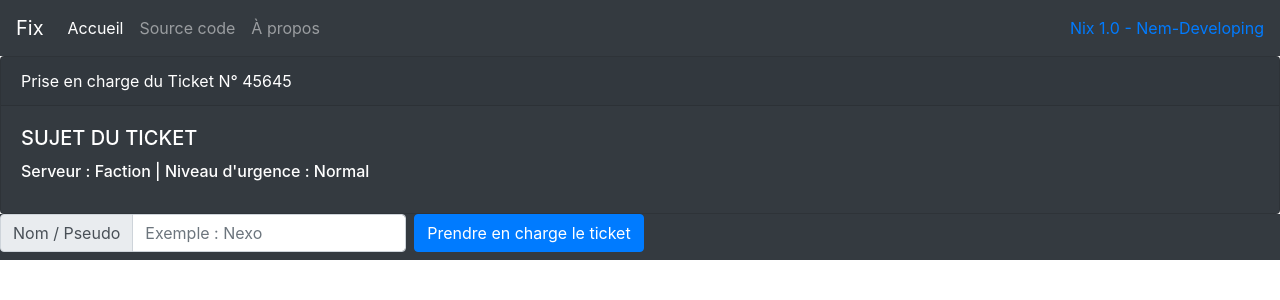
After one commit to Nem-developing/Fix, a PHP site: page /pages/prendre-en-charge.html in a window 1280 px wide. The commit adds this page. Shown: the top 300 px of the page. Run offline with PHP 8.4, Linux system fonts and the light colour scheme.

Commit message:
Ajout de pages...

```diff
--- /dev/null
+++ b/pages/prendre-en-charge.html
@@ -0,0 +1,71 @@
+<!DOCTYPE html>
+<!--
+Projet réalisé par Nem-developing, tout droits réservés.
+-->
+<!doctype html>
+<html lang="en">
+    <head>
+        <meta charset="utf-8">
+        <meta name="viewport" content="width=device-width, initial-scale=1, shrink-to-fit=no">
+        <link rel="stylesheet" href="https://stackpath.bootstrapcdn.com/bootstrap/4.5.0/css/bootstrap.min.css" integrity="sha384-9aIt2nRpC12Uk9gS9baDl411NQApFmC26EwAOH8WgZl5MYYxFfc+NcPb1dKGj7Sk" crossorigin="anonymous">
+        <title>Fix - Tickets</title>
+    </head>
+    <body>
+
+        <!-- Menu -->
+        <nav class="navbar navbar-expand-lg navbar-dark bg-dark">
+            <a class="navbar-brand" href="index.php">Fix</a>
+            <button class="navbar-toggler" type="button" data-toggle="collapse" data-target="#navbarColor01" aria-controls="navbarColor01" aria-expanded="false" aria-label="Toggle navigation">
+                <span class="navbar-toggler-icon"></span>
+            </button>
+
+            <div class="collapse navbar-collapse" id="navbarColor01">
+                <ul class="navbar-nav mr-auto">
+                    <li class="nav-item active">
+                        <a class="nav-link" href="../index.php">Accueil <span class="sr-only">(current)</span></a>
+                    </li>
+                    <li class="nav-item">
+                        <a class="nav-link" href="https://github.com/Nem-developing/fix/">Source code</a>
+                    </li>
+                    <li class="nav-item">
+                        <a class="nav-link" href="#">À propos</a>
+                    </li>
+                </ul>
+                <a class="version" href="https://github.com/nem-developing/">Nix 1.0 - Nem-Developing</a>
+            </div>
+        </nav>
+
+        <div class="card bg-dark text-white">
+            <div class="card-header">
+                Prise en charge du Ticket N° 45645
+            </div>
+            <div class="card-body">
+                <h5 class="card-title">SUJET DU TICKET</h5>
+                <h6 class="card-title">Serveur : Faction | Niveau d'urgence : Normal</h6>
+            </div>
+        </div>
+
+
+        <form class="form-inline bg-dark text-white">
+            <label class="sr-only" for="inlineFormInputName2">Name</label>
+
+            <label class="sr-only" for="inlineFormInputGroupUsername2">Username</label>
+            <div class="input-group mb-2 mr-sm-2">
+                <div class="input-group-prepend">
+                    <div class="input-group-text">Nom / Pseudo</div>
+                </div>
+                <input type="text" class="form-control" id="inlineFormInputGroupUsername2" placeholder="Exemple : Nexo">
+            </div>
+
+
+
+            <button type="submit" class="btn btn-primary mb-2">Prendre en charge le ticket</button>
+        </form>
+
+
+
+        <script src="https://code.jquery.com/jquery-3.5.1.slim.min.js" integrity="sha384-DfXdz2htPH0lsSSs5nCTpuj/zy4C+OGpamoFVy38MVBnE+IbbVYUew+OrCXaRkfj" crossorigin="anonymous"></script>
+        <script src="https://cdn.jsdelivr.net/npm/popper.js@1.16.0/dist/umd/popper.min.js" integrity="sha384-Q6E9RHvbIyZFJoft+2mJbHaEWldlvI9IOYy5n3zV9zzTtmI3UksdQRVvoxMfooAo" crossorigin="anonymous"></script>
+        <script src="https://stackpath.bootstrapcdn.com/bootstrap/4.5.0/js/bootstrap.min.js" integrity="sha384-OgVRvuATP1z7JjHLkuOU7Xw704+h835Lr+6QL9UvYjZE3Ipu6Tp75j7Bh/kR0JKI" crossorigin="anonymous"></script>
+    </body>
+</html>
```
Also changed, not shown: css/ticket.css (added, +10 -0 lines), pages/ticket.html (added, +61 -0 lines), css/index.css (line endings or trailing spaces), index.php (line endings or trailing spaces), pages/nouveau-ticket.html (line endings or trailing spaces).
